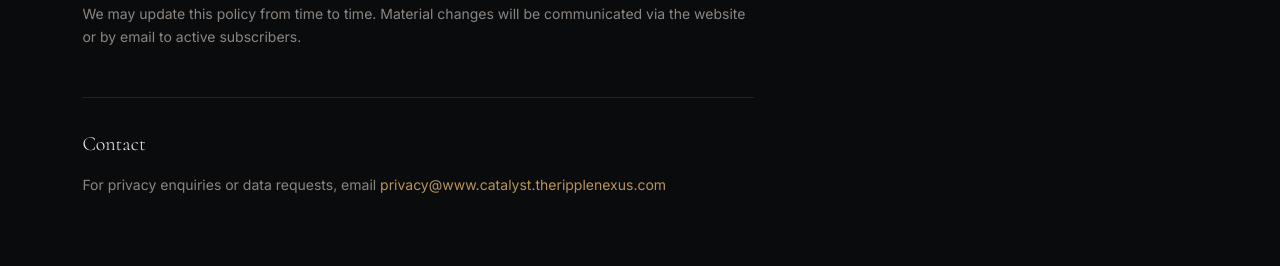
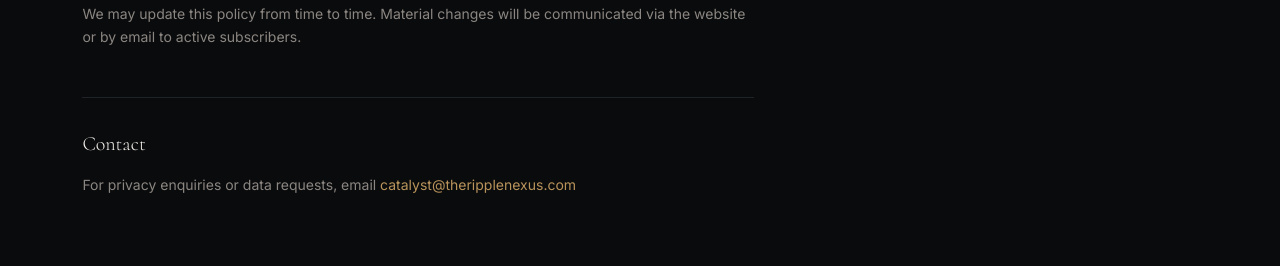
Before and after one commit to ashucfx/catalyst-ripplenexus, a Next.js app: page /privacy in a window 1280 px wide. Shown: the part 1967-2233 px from the top of the page. Built offline with nearby package versions, Linux system fonts and the light colour scheme; no server answers.

Commit message:
chore(legal): consolidate all legal sub-address email aliases to the primary catalyst support inbox

```diff
--- a/src/app/api/cron/reminders/route.ts
+++ b/src/app/api/cron/reminders/route.ts
@@ -3,7 +3,7 @@ import { getPendingReminders, markReminderSent } from '@/lib/db/bookings'
 import { resend } from '@/lib/email/resend'
 import { bookingReminder } from '@/lib/email/bookingTemplates'
 
-const FROM = `${process.env.RESEND_FROM_NAME ?? 'Catalyst'} <${process.env.RESEND_FROM_EMAIL ?? 'noreply@www.catalyst.theripplenexus.com'}>`
+const FROM = `${process.env.RESEND_FROM_NAME ?? 'Catalyst'} <${process.env.RESEND_FROM_EMAIL ?? 'catalyst@theripplenexus.com'}>`
 
 export async function GET(req: NextRequest) {
   // Vercel cron — validate authorization header
--- a/src/app/api/schedule/book/route.ts
+++ b/src/app/api/schedule/book/route.ts
@@ -6,7 +6,7 @@ import { generateSlots } from '@/lib/schedule/slots'
 import { resend } from '@/lib/email/resend'
 import { bookingConfirmationClient, bookingConfirmationAdmin } from '@/lib/email/bookingTemplates'
 
-const FROM    = `${process.env.RESEND_FROM_NAME ?? 'Catalyst'} <${process.env.RESEND_FROM_EMAIL ?? 'noreply@www.catalyst.theripplenexus.com'}>`
+const FROM    = `${process.env.RESEND_FROM_NAME ?? 'Catalyst'} <${process.env.RESEND_FROM_EMAIL ?? 'catalyst@theripplenexus.com'}>`
 const ADMIN   = process.env.RESEND_ADMIN_EMAIL ?? ''
 
 export async function POST(req: NextRequest) {
--- a/src/app/api/schedule/cancel/route.ts
+++ b/src/app/api/schedule/cancel/route.ts
@@ -4,7 +4,7 @@ import { getDb } from '@/lib/db/supabase'
 import { resend } from '@/lib/email/resend'
 import { bookingCancelledClient } from '@/lib/email/bookingTemplates'
 
-const FROM = `${process.env.RESEND_FROM_NAME ?? 'Catalyst'} <${process.env.RESEND_FROM_EMAIL ?? 'noreply@www.catalyst.theripplenexus.com'}>`
+const FROM = `${process.env.RESEND_FROM_NAME ?? 'Catalyst'} <${process.env.RESEND_FROM_EMAIL ?? 'catalyst@theripplenexus.com'}>`
 
 export async function POST(req: NextRequest) {
   let body: { token: string; reason?: string }
--- a/src/app/api/schedule/confirm/route.ts
+++ b/src/app/api/schedule/confirm/route.ts
@@ -4,7 +4,7 @@ import { getDb } from '@/lib/db/supabase'
 import { resend } from '@/lib/email/resend'
 import { bookingConfirmationClient, bookingConfirmationAdmin } from '@/lib/email/bookingTemplates'
 
-const FROM  = `${process.env.RESEND_FROM_NAME ?? 'Catalyst'} <${process.env.RESEND_FROM_EMAIL ?? 'noreply@www.catalyst.theripplenexus.com'}>`
+const FROM  = `${process.env.RESEND_FROM_NAME ?? 'Catalyst'} <${process.env.RESEND_FROM_EMAIL ?? 'catalyst@theripplenexus.com'}>`
 const ADMIN = process.env.RESEND_ADMIN_EMAIL ?? ''
 
 /** Called by payment routes after successful payment capture */
--- a/src/app/privacy/page.tsx
+++ b/src/app/privacy/page.tsx
@@ -130,9 +130,9 @@ export default function PrivacyPage() {
                 <h2 className="font-serif text-bone text-xl font-light mb-4">Contact</h2>
                 <p className="font-sans text-muted text-sm leading-relaxed">
                   For privacy enquiries or data requests, email{' '}
-                  <a href="mailto:privacy@www.catalyst.theripplenexus.com"
+                  <a href="mailto:catalyst@theripplenexus.com"
                      className="text-signal-gold hover:text-bone transition-colors">
-                    privacy@www.catalyst.theripplenexus.com
+                    catalyst@theripplenexus.com
                   </a>
                 </p>
               </section>
--- a/src/app/terms/page.tsx
+++ b/src/app/terms/page.tsx
@@ -125,9 +125,9 @@ export default function TermsPage() {
                 <h2 className="font-serif text-bone text-xl font-light mb-4">Contact</h2>
                 <p className="font-sans text-muted text-sm leading-relaxed">
                   For legal enquiries, email{' '}
-                  <a href="mailto:legal@www.catalyst.theripplenexus.com"
+                  <a href="mailto:catalyst@theripplenexus.com"
                      className="text-signal-gold hover:text-bone transition-colors">
-                    legal@www.catalyst.theripplenexus.com
+                    catalyst@theripplenexus.com
                   </a>
                 </p>
               </section>
```
